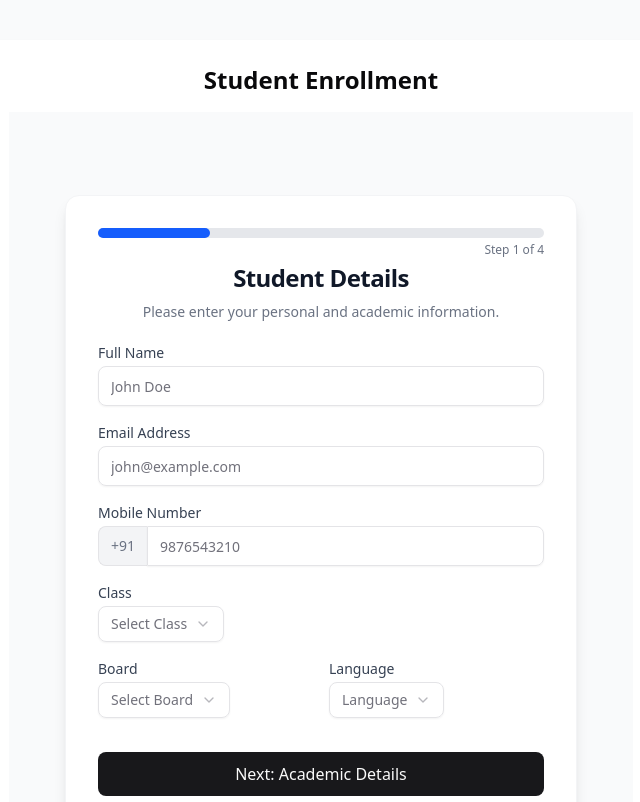
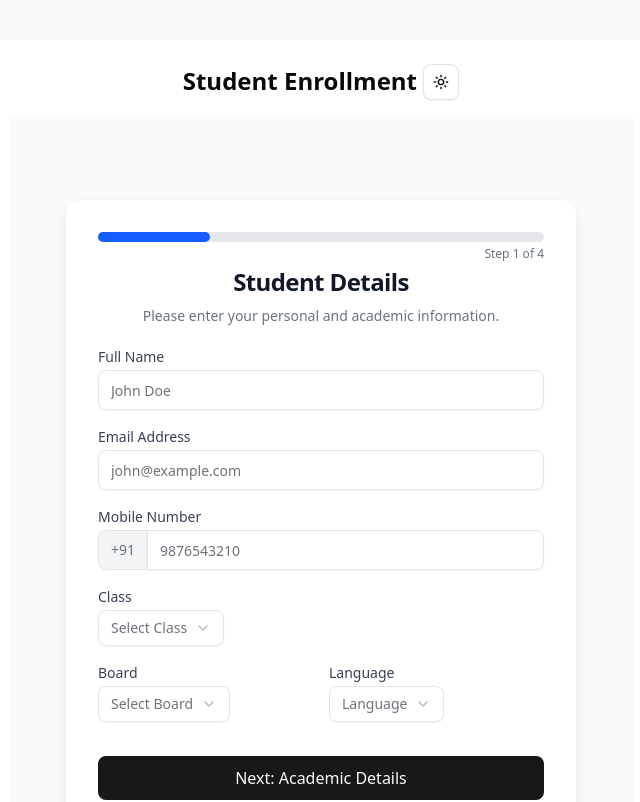
Before and after one commit to Manit4011/four-stage-form, a Next.js app: page /enroll/step-1 in a window 1280 px wide. Shown: the top 802 px of the page, without its empty margins (319-959 px from the left). Built offline with nearby package versions, Linux system fonts and the light colour scheme.

Commit message:
theme toggling functionality

```diff
--- a/app/enroll/layout.js
+++ b/app/enroll/layout.js
@@ -1,13 +1,23 @@
+import { ThemeProvider } from "@/components/theme-provider";
+import { ThemeToggle } from "@/components/ThemeToggle";
 import { FormProvider } from "@/context/FormContext";
 
 export default function EnrollLayout({ children }) {
     return (
         <div className="min-h-screen bg-gray-50 py-10 px-4">
             <div className="max-w-2xl mx-auto bg-white p-6 rounded-lg shadow-md">
-        <h1 className="text-2xl font-bold mb-4 text-center">Student Enrollment</h1>
+                <h1 className="text-2xl font-bold mb-4 text-center">Student Enrollment <ThemeToggle /></h1>
                 {/* Wrap everything in the Provider so all steps can access state */}
+
                 <FormProvider>
+                    <ThemeProvider
+                        attribute="class"
+                        defaultTheme="system"
+                        enableSystem
+                        disableTransitionOnChange
+                    >
                         {children}
+                    </ThemeProvider>
                 </FormProvider>
             </div>
         </div>
--- a/app/layout.js
+++ b/app/layout.js
@@ -1,5 +1,6 @@
 import { Geist, Geist_Mono } from "next/font/google";
 import "./globals.css";
+import { ThemeProvider } from "@/components/theme-provider";
 
 const geistSans = Geist({
   variable: "--font-geist-sans",
@@ -22,7 +23,9 @@ export default function RootLayout({ children }) {
       <body
         className={`${geistSans.variable} ${geistMono.variable} antialiased`}
       >
+
         {children}
+
       </body>
     </html>
   );
--- /dev/null
+++ b/components/ThemeToggle.jsx
@@ -0,0 +1,23 @@
+"use client"
+
+import * as React from "react"
+import { Moon, Sun } from "lucide-react"
+import { useTheme } from "next-themes"
+
+import { Button } from "@/components/ui/button"
+
+export function ThemeToggle() {
+  const { theme, setTheme } = useTheme()
+
+  return (
+    <Button
+      variant="outline"
+      size="icon"
+      onClick={() => setTheme(theme === "light" ? "dark" : "light")}
+    >
+      <Sun className="h-[1.2rem] w-[1.2rem] rotate-0 scale-100 transition-all dark:-rotate-90 dark:scale-0" />
+      <Moon className="absolute h-[1.2rem] w-[1.2rem] rotate-90 scale-0 transition-all dark:rotate-0 dark:scale-100" />
+      <span className="sr-only">Toggle theme</span>
+    </Button>
+  )
+}
--- /dev/null
+++ b/components/theme-provider.jsx
@@ -0,0 +1,8 @@
+"use client"
+
+import * as React from "react"
+import { ThemeProvider as NextThemesProvider } from "next-themes"
+
+export function ThemeProvider({ children, ...props }) {
+  return <NextThemesProvider {...props}>{children}</NextThemesProvider>
+}
```
Lines whose indentation alone changed are shown as unchanged.
